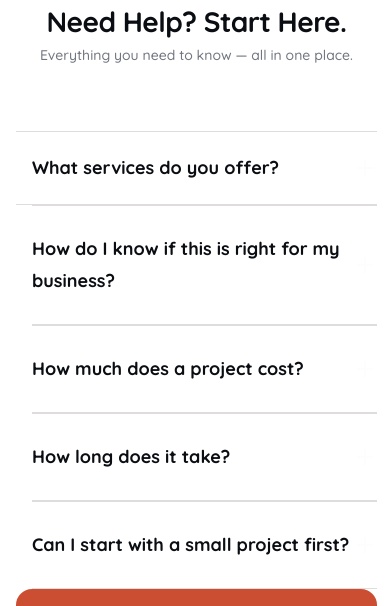
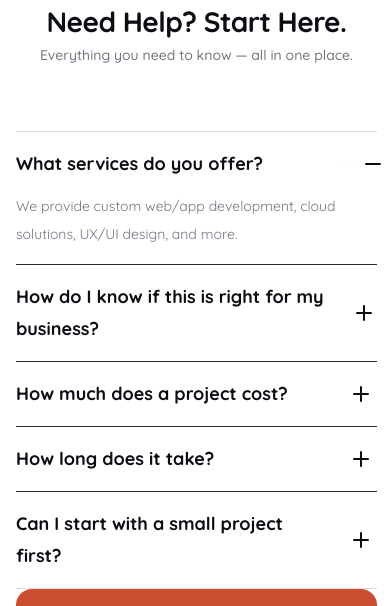
Before and after one commit to AI-NovaNX/WPH-Assignment2, a website: page src/index.html in a window 390 px wide. Shown: the part 7437-8043 px from the top of the page. Drawn offline with Linux system fonts and the light colour scheme.

Commit message:
feat (ui): Responsive designn-improvement in Need for help section-add content in every card

```diff
--- a/src/index.html
+++ b/src/index.html
@@ -1249,63 +1249,94 @@
             </p>
           </div>
 
-          <div class="grid grid-cols-[337px_24px] grid-rows-[auto_120px_88px_88px_88px] mx-4 mt-6 justify-center"> <!-- awal dari grid-->
-            <div class="col-span-2 border-y border-[#252B37]">
-              <details class="group">
-                <summary class="cursor-pointer py-4 list-none [&::-webkit-details-marker]:hidden">
-                  <div class="grid grid-cols-[337px_24px]">
-                    <div class="flex items-center justify-start ml-4">
-                      <span class="font-Quicksand font-bold text-[18px]/[32px] text-[#FDFDFD] tracking-[0em]">
-                        What services do you offer?
-                      </span>
-                    </div>
-                    <div class="flex items-center justify-center">
-                      <span class="inline-flex h-10 w-10 items-center justify-center rounded-md hover:bg-white/5 focus:outline-none focus-visible:ring-2 focus-visible:ring-[#FF623E]">
-                        <img src="../src/Assets/Add Icon.svg" alt=" icon expand" class="h-6 w-6 inline group-open:hidden" />
-                        <img src="../src/Assets/Add Icon2.svg" alt="icon collapse" class="h-6 w-6 hidden group-open:inline" />
-                      </span>
-                    </div>
-                  </div>
-                </summary>
-                <div class="px-4 pb-4 overflow-hidden transition-all duration-300 ease-out max-h-0 opacity-0 group-open:max-h-56 group-open:opacity-100">
-                  <p class="text-[#A4A7AE] text-[14px]/[28px]">
-                   We provide custom web/app development, cloud solutions, UX/UI design, and more.
-                  </p>
-                </div>
-              </details>
-            </div>
-            <div class="flex items-center justify-start ml-4 border-y border-[#252B37] font-Quicksand font-bold text-[18px]/[32px] text-[#FDFDFD] tracking-[0em]">
-              <p>
-                How do I know if this is right for my business?
-              </p>
-            </div>
-            <div class="flex items-center justify-center border-y border-[#252B37]">
-              <img src="../src/Assets/Add Icon.svg" alt="add-icon">
-            </div>
-            <div class="flex items-center justify-start ml-4 border-y border-[#252B37] font-Quicksand font-bold text-[18px]/[32px] text-[#FDFDFD] tracking-[0em]">
-              <p>
-                How much does a project cost?
-              </p>
-            </div>
-            <div class="flex items-center justify-center border-y border-[#252B37]">
-              <img src="../src/Assets/Add Icon.svg" alt="add-icon">
-            </div>
-            <div class="flex items-center justify-start ml-4 border-y border-[#252B37] font-Quicksand font-bold text-[18px]/[32px] text-[#FDFDFD] tracking-[0em]">
-              <p>
-                How long does it take?
-              </p>
-            </div>
-            <div class="flex items-center justify-center border-y border-[#252B37]">
-              <img src="../src/Assets/Add Icon.svg" alt="add-icon">
-            </div>
-            <div class="flex items-center justify-start ml-4 border-y border-[#252B37] font-Quicksand font-bold text-[18px]/[32px] text-[#FDFDFD] tracking-[0em]">
-              <p>
-                Can I start with a small project first?
-              </p>
-            </div>
-            <div class="flex items-center justify-center border-y border-[#252B37]">
-              <img src="../src/Assets/Add Icon.svg" alt="add-icon">
-            </div>
+          <div class="mt-6 mx-4 divide-y divide-[#252B37] border-t border-b border-[#252B37]" role="list" aria-label="FAQ mobile">
+            <!-- Item 1 -->
+            <details class="group" role="listitem" open>
+              <summary class="cursor-pointer py-4 list-none [&::-webkit-details-marker]:hidden">
+                <div class="flex items-center justify-between gap-4">
+                  <h3 class="font-Quicksand font-bold text-[18px]/[32px] tracking-[0em]">What services do you offer?</h3>
+                  <span class="inline-flex h-8 w-8 items-center justify-center rounded-md hover:bg-white/5 focus:outline-none focus-visible:ring-2 focus-visible:ring-[#FF623E]">
+                    <!-- dark -->
+                    <img src="../src/Assets/Add Icon2.svg" alt="collapse" class="h-6 w-6 hidden group-open:block in-[.theme-light]:hidden" />
+                    <img src="../src/Assets/Add Icon.svg" alt="expand" class="h-6 w-6 block group-open:hidden in-[.theme-light]:hidden" />
+                    <!-- light -->
+                    <img src="../src/Assets/Assets-desktop/light-icon plus and  minus/Add Icon.svg" alt="collapse" class="h-6 w-6 hidden in-[.theme-light]:group-open:block" />
+                    <img src="../src/Assets/Assets-desktop/light-icon plus and  minus/Add Icon-1.svg" alt="expand" class="h-6 w-6 hidden in-[.theme-light]:block in-[.theme-light]:group-open:hidden" />
+                  </span>
+                </div>
+              </summary>
+              <div class="pb-4 pr-1 -mt-1">
+                <p class="text-[#A4A7AE] text-[14px]/[28px]">We provide custom web/app development, cloud solutions, UX/UI design, and more.</p>
+              </div>
+            </details>
+            <!-- Item 2 -->
+            <details class="group" role="listitem">
+              <summary class="cursor-pointer py-4 list-none [&::-webkit-details-marker]:hidden">
+                <div class="flex items-center justify-between gap-4">
+                  <h3 class="font-Quicksand font-bold text-[18px]/[32px] tracking-[0em]">How do I know if this is right for my business?</h3>
+                  <span class="inline-flex h-8 w-8 items-center justify-center rounded-md hover:bg-white/5 focus:outline-none focus-visible:ring-2 focus-visible:ring-[#FF623E]">
+                    <img src="../src/Assets/Add Icon2.svg" alt="collapse" class="h-6 w-6 hidden group-open:block in-[.theme-light]:hidden" />
+                    <img src="../src/Assets/Add Icon.svg" alt="expand" class="h-6 w-6 block group-open:hidden in-[.theme-light]:hidden" />
+                    <img src="../src/Assets/Assets-desktop/light-icon plus and  minus/Add Icon.svg" alt="collapse" class="h-6 w-6 hidden in-[.theme-light]:group-open:block" />
+                    <img src="../src/Assets/Assets-desktop/light-icon plus and  minus/Add Icon-1.svg" alt="expand" class="h-6 w-6 hidden in-[.theme-light]:block in-[.theme-light]:group-open:hidden" />
+                  </span>
+                </div>
+              </summary>
+              <div class="pb-4 pr-1 -mt-1">
+                <p class="text-[#A4A7AE] text-[14px]/[28px]">If you value clarity, scalability, and predictable delivery, we’re a strong fit—start with a quick discovery call.</p>
+              </div>
+            </details>
+            <!-- Item 3 -->
+            <details class="group" role="listitem">
+              <summary class="cursor-pointer py-4 list-none [&::-webkit-details-marker]:hidden">
+                <div class="flex items-center justify-between gap-4">
+                  <h3 class="font-Quicksand font-bold text-[18px]/[32px] tracking-[0em]">How much does a project cost?</h3>
+                  <span class="inline-flex h-8 w-8 items-center justify-center rounded-md hover:bg-white/5 focus:outline-none focus-visible:ring-2 focus-visible:ring-[#FF623E]">
+                    <img src="../src/Assets/Add Icon2.svg" alt="collapse" class="h-6 w-6 hidden group-open:block in-[.theme-light]:hidden" />
+                    <img src="../src/Assets/Add Icon.svg" alt="expand" class="h-6 w-6 block group-open:hidden in-[.theme-light]:hidden" />
+                    <img src="../src/Assets/Assets-desktop/light-icon plus and  minus/Add Icon.svg" alt="collapse" class="h-6 w-6 hidden in-[.theme-light]:group-open:block" />
+                    <img src="../src/Assets/Assets-desktop/light-icon plus and  minus/Add Icon-1.svg" alt="expand" class="h-6 w-6 hidden in-[.theme-light]:block in-[.theme-light]:group-open:hidden" />
+                  </span>
+                </div>
+              </summary>
+              <div class="pb-4 pr-1 -mt-1">
+                <p class="text-[#A4A7AE] text-[14px]/[28px]">We give a clear estimate after scoping—no surprise costs, transparent milestones.</p>
+              </div>
+            </details>
+            <!-- Item 4 -->
+            <details class="group" role="listitem">
+              <summary class="cursor-pointer py-4 list-none [&::-webkit-details-marker]:hidden">
+                <div class="flex items-center justify-between gap-4">
+                  <h3 class="font-Quicksand font-bold text-[18px]/[32px] tracking-[0em]">How long does it take?</h3>
+                  <span class="inline-flex h-8 w-8 items-center justify-center rounded-md hover:bg-white/5 focus:outline-none focus-visible:ring-2 focus-visible:ring-[#FF623E]">
+                    <img src="../src/Assets/Add Icon2.svg" alt="collapse" class="h-6 w-6 hidden group-open:block in-[.theme-light]:hidden" />
+                    <img src="../src/Assets/Add Icon.svg" alt="expand" class="h-6 w-6 block group-open:hidden in-[.theme-light]:hidden" />
+                    <img src="../src/Assets/Assets-desktop/light-icon plus and  minus/Add Icon.svg" alt="collapse" class="h-6 w-6 hidden in-[.theme-light]:group-open:block" />
+                    <img src="../src/Assets/Assets-desktop/light-icon plus and  minus/Add Icon-1.svg" alt="expand" class="h-6 w-6 hidden in-[.theme-light]:block in-[.theme-light]:group-open:hidden" />
+                  </span>
+                </div>
+              </summary>
+              <div class="pb-4 pr-1 -mt-1">
+                <p class="text-[#A4A7AE] text-[14px]/[28px]">Typical MVPs run a few weeks to a couple months—larger systems longer with phased delivery.</p>
+              </div>
+            </details>
+            <!-- Item 5 -->
+            <details class="group" role="listitem">
+              <summary class="cursor-pointer py-4 list-none [&::-webkit-details-marker]:hidden">
+                <div class="flex items-center justify-between gap-4">
+                  <h3 class="font-Quicksand font-bold text-[18px]/[32px] tracking-[0em]">Can I start with a small project first?</h3>
+                  <span class="inline-flex h-8 w-8 items-center justify-center rounded-md hover:bg-white/5 focus:outline-none focus-visible:ring-2 focus-visible:ring-[#FF623E]">
+                    <img src="../src/Assets/Add Icon2.svg" alt="collapse" class="h-6 w-6 hidden group-open:block in-[.theme-light]:hidden" />
+                    <img src="../src/Assets/Add Icon.svg" alt="expand" class="h-6 w-6 block group-open:hidden in-[.theme-light]:hidden" />
+                    <img src="../src/Assets/Assets-desktop/light-icon plus and  minus/Add Icon.svg" alt="collapse" class="h-6 w-6 hidden in-[.theme-light]:group-open:block" />
+                    <img src="../src/Assets/Assets-desktop/light-icon plus and  minus/Add Icon-1.svg" alt="expand" class="h-6 w-6 hidden in-[.theme-light]:block in-[.theme-light]:group-open:hidden" />
+                  </span>
+                </div>
+              </summary>
+              <div class="pb-4 pr-1 -mt-1">
+                <p class="text-[#A4A7AE] text-[14px]/[28px]">Yes—many clients validate with a pilot or prototype before scaling features.</p>
+              </div>
+            </details>
           </div>
 
           <div class="w-[361px] h-[361.21px] flex flex-col mx-auto mt-0 bg-[#CC4E32] rounded-2xl"> <!-- container lets talk -->
@@ -1369,7 +1400,7 @@
                       </div>
                     </summary>
                     <div class="pb-5 pr-4 -mt-2">
-                      <p class="text-(--text-muted) text-[20px]/[34px] font-['Quicksand']">If you value clear communication, predictable delivery, and scalable solutions, we’re a strong fit. Let’s discuss your goals.</p>
+                      <p class="text-(--text-muted) text-[20px]/[34px] font-['Quicksand']">Book a free consult — we’ll assess your goals and recommend the right approach.</p>
                     </div>
                   </details>
                   <details class="group">
@@ -1387,7 +1418,7 @@
                       </div>
                     </summary>
                     <div class="pb-5 pr-4 -mt-2">
-                      <p class="text-(--text-muted) text-[20px]/[34px] font-['Quicksand']">Costs depend on scope and complexity. After a short discovery call, we’ll provide a clear estimate tailored to your needs.</p>
+                      <p class="text-(--text-muted) text-[20px]/[34px] font-['Quicksand']">Every project is different. Let’s talk about your needs to get a tailored estimate.</p>
                     </div>
                   </details>
                   <details class="group">
@@ -1405,7 +1436,7 @@
                       </div>
                     </summary>
                     <div class="pb-5 pr-4 -mt-2">
-                      <p class="text-(--text-muted) text-[20px]/[34px] font-['Quicksand']">Timelines vary by scope. We’ll propose a realistic schedule and milestones after we confirm requirements together.</p>
+                      <p class="text-(--text-muted) text-[20px]/[34px] font-['Quicksand']">Depends on scope — but we always prioritize quality and deadlines.</p>
                     </div>
                   </details>
                   <details class="group">
@@ -1423,7 +1454,7 @@
                       </div>
                     </summary>
                     <div class="pb-5 pr-4 -mt-2">
-                      <p class="text-(--text-muted) text-[20px]/[34px] font-['Quicksand']">Absolutely. Many clients begin with a focused MVP or pilot to validate value before scaling up.</p>
+                      <p class="text-(--text-muted) text-[20px]/[34px] font-['Quicksand']">Absolutely. We often begin with MVPs or pilot projects.</p>
                     </div>
                   </details>
                 </div>
```
Also changed, not shown: src/css/output.css.
